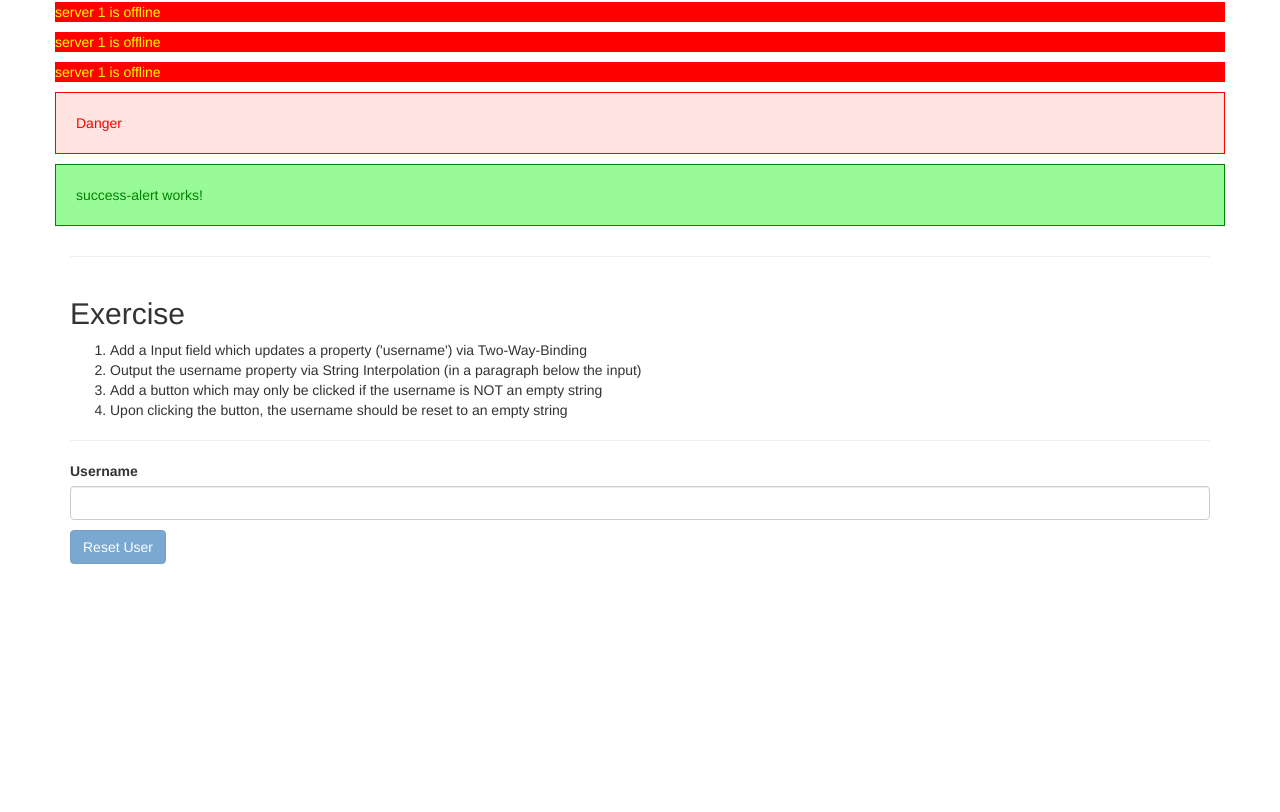
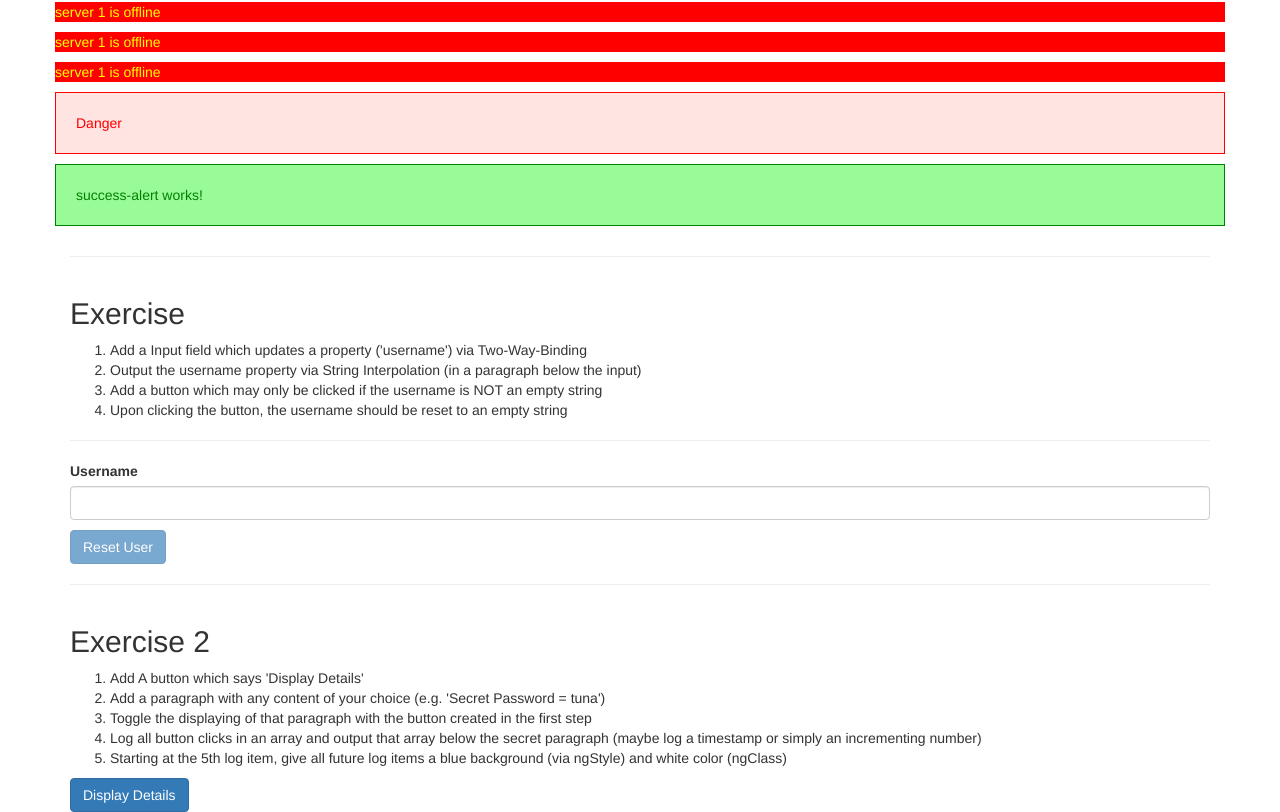
Before and after one commit to shawlu95/angular-first-app, an Angular app: page / in a window 1280 px wide. Shown: the part 402-1214 px from the top of the page. Before the commit the page ends 966 px from the top, so only its background shows below. Built offline with nearby package versions, Linux system fonts and the light colour scheme.

Commit message:
Exercise 2: use directives

```diff
--- a/src/app/app.component.html
+++ b/src/app/app.component.html
@@ -16,4 +16,10 @@
       <app-exercise></app-exercise>
     </div>
   </div>
+  <hr />
+  <div class="row">
+    <div class="col-sx-12">
+      <app-exercise2></app-exercise2>
+    </div>
+  </div>
 </div>
--- a/src/app/app.module.ts
+++ b/src/app/app.module.ts
@@ -8,6 +8,7 @@ import { ServersComponent } from './servers/servers.component';
 import { WarningAlertComponent } from './warning-alert/warning-alert.component';
 import { SuccessAlertComponent } from './success-alert/success-alert.component';
 import { ExerciseComponent } from './exercise/exercise.component';
+import { Exercise2Component } from './exercise2/exercise2.component';
 
 @NgModule({
   declarations: [
@@ -17,6 +18,7 @@ import { ExerciseComponent } from './exercise/exercise.component';
     WarningAlertComponent,
     SuccessAlertComponent,
     ExerciseComponent,
+    Exercise2Component,
   ],
   imports: [BrowserModule, FormsModule],
   providers: [],
--- /dev/null
+++ b/src/app/exercise2/exercise2.component.css
@@ -0,0 +1,3 @@
+.white-text {
+  color: white;
+}
--- /dev/null
+++ b/src/app/exercise2/exercise2.component.html
@@ -0,0 +1,38 @@
+<div class="container">
+  <h2>Exercise 2</h2>
+  <div class="row">
+    <div class="col-xs-12">
+      <ol>
+        <li>Add A button which says 'Display Details'</li>
+        <li>
+          Add a paragraph with any content of your choice (e.g. 'Secret Password
+          = tuna')
+        </li>
+        <li>
+          Toggle the displaying of that paragraph with the button created in the
+          first step
+        </li>
+        <li>
+          Log all button clicks in an array and output that array below the
+          secret paragraph (maybe log a timestamp or simply an incrementing
+          number)
+        </li>
+        <li>
+          Starting at the 5th log item, give all future log items a blue
+          background (via ngStyle) and white color (ngClass)
+        </li>
+      </ol>
+      <button class="btn btn-primary" (click)="onToggleDetail()">
+        Display Details
+      </button>
+      <p *ngIf="showSecret">Secret Password = tuna</p>
+      <div
+        *ngFor="let logItem of log"
+        [ngStyle]="{ backgroundColor: logItem >= 5 ? 'blue' : 'transparent' }"
+        [ngClass]="{ 'white-text': logItem >= 5 }"
+      >
+        {{ logItem }}
+      </div>
+    </div>
+  </div>
+</div>
--- /dev/null
+++ b/src/app/exercise2/exercise2.component.ts
@@ -0,0 +1,20 @@
+import { Component, OnInit } from '@angular/core';
+
+@Component({
+  selector: 'app-exercise2',
+  templateUrl: './exercise2.component.html',
+  styleUrls: ['./exercise2.component.css'],
+})
+export class Exercise2Component implements OnInit {
+  showSecret: boolean = false;
+  log = [];
+
+  constructor() {}
+
+  ngOnInit(): void {}
+
+  onToggleDetail(): void {
+    this.showSecret = !this.showSecret;
+    this.log.push(this.log.length + 1);
+  }
+}
```
